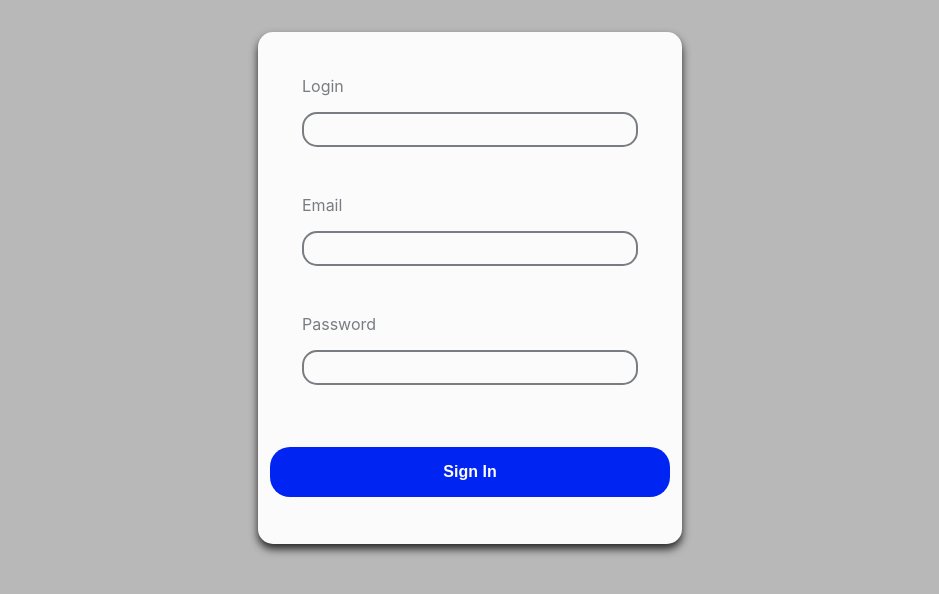
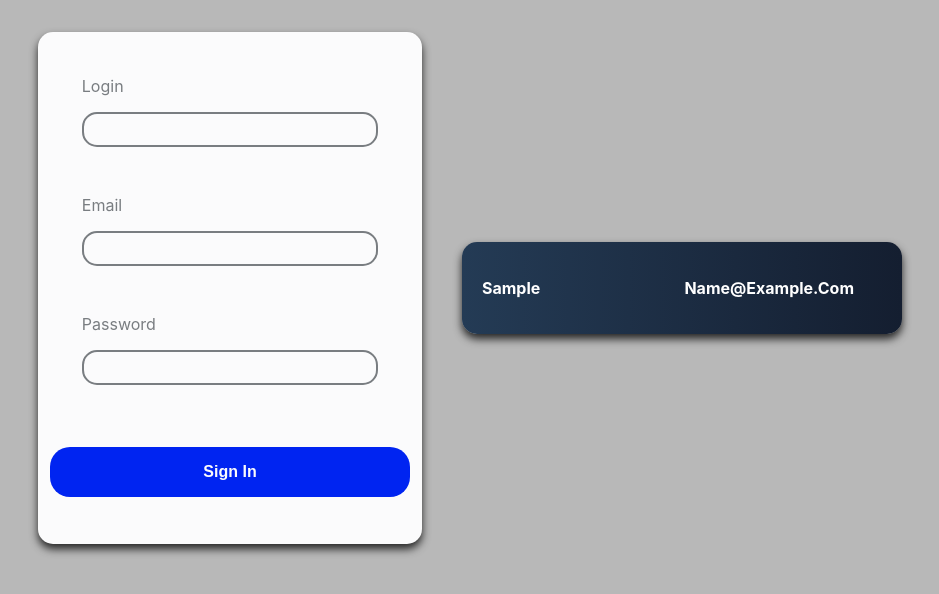
Before and after one commit to brunosm16/login-app, a React (Create React App) app: page / in a window 1280 px wide. Both pictures are taken after typing "Sample", "name@example.com", "Sample123" into the empty fields and a click on the button "Sign In". Shown: the top 594 px of the page, without its empty margins (170-1109 px from the left). Built offline with nearby package versions, Linux system fonts and the light colour scheme.

Commit message:
UsersList added. Closes #3.

```diff
--- a/src/App.css
+++ b/src/App.css
@@ -0,0 +1,12 @@
+.App {
+    display: flex;
+    justify-content: center;
+    align-items: center;
+    flex-direction: column;
+}
+
+@media screen and (min-width: 768px) {
+	.App {
+        flex-direction: row;
+	}
+}
--- a/src/App.js
+++ b/src/App.js
@@ -1,14 +1,19 @@
-import AddUser from './components/AppUsers/AddUser';
+import { useState } from 'react';
+import AddUser from './components/Users/AddUser';
+import UsersList from './components/Users/UsersList';
 import './App.css';
 
 const App = () => {
+	const [users, setUsers] = useState([]);
+
 	const handleAddUser = (data) => {
-		console.log(data);
+		setUsers((previousData) => [data, ...previousData]);
 	};
 
 	return (
 		<div className="App">
 			<AddUser onAddUser={handleAddUser} />
+			<UsersList users={users} />
 		</div>
 	);
 };
--- /dev/null
+++ b/src/components/Users/UserItem.js
@@ -0,0 +1,21 @@
+import PropTypes from 'prop-types';
+import styles from './UserItem.module.css';
+
+const UserItem = ({login, email}) => (
+    <li className={styles.item}>
+        <p>{login}</p>
+        <p>{email}</p>
+    </li>
+);
+
+UserItem.defaultProps = {
+    login: 'empty login',
+    email: 'empty email'
+}
+
+UserItem.propTypes = {
+    login: PropTypes.string,
+    email: PropTypes.string,
+}
+
+export default UserItem;
--- /dev/null
+++ b/src/components/Users/UserItem.module.css
@@ -0,0 +1,9 @@
+.item {
+    display:flex;
+    justify-content: space-between;
+    align-items: center;
+    color:#fff;
+    font-weight: bold;
+    text-transform: capitalize;
+    margin-right: 1.75rem;
+}
--- /dev/null
+++ b/src/components/Users/UsersList.js
@@ -0,0 +1,24 @@
+import PropTypes from 'prop-types';
+import Card from '../UI/Card/Card';
+import UserItem from './UserItem';
+import styles from './UsersList.module.css';
+
+const UsersList = ({ users }) => (
+	<Card cssClass={styles.list__container}>
+		<ul className={styles['users-list']}>
+			{users.map((user) => (
+				<UserItem login={user.login} email={user.email} />
+			))}
+		</ul>
+	</Card>
+);
+
+export default UsersList;
+
+UsersList.defaultProps = {
+	users: [],
+};
+
+UsersList.propTypes = {
+	users: PropTypes.arrayOf(PropTypes.object),
+};
--- /dev/null
+++ b/src/components/Users/UsersList.module.css
@@ -0,0 +1,44 @@
+.list__container {
+	background: #141e30; /* fallback for old browsers */
+	background: -webkit-linear-gradient(
+		to right,
+		#243b55,
+		#141e30
+	); /* Chrome 10-25, Safari 5.1-6 */
+	background: linear-gradient(
+		to right,
+		#243b55,
+		#141e30
+	); /* W3C, IE 10+/ Edge, Firefox 16+, Chrome 26+, Opera 12+, Safari 7+ */
+
+	margin: 1.25rem;
+}
+
+.users-list {
+	padding: 0.25rem;
+	width: 25rem;
+	list-style: none;
+	max-height: 20rem;
+	overflow: auto;
+	margin: 1rem;
+}
+
+::-webkit-scrollbar {
+	margin: 1rem;
+	width: 1rem;
+}
+
+::-webkit-scrollbar-track {
+	border-radius: 15px;
+	background: #fff;
+}
+
+::-webkit-scrollbar-thumb {
+	border-radius: 15px;
+	background: #a0a0a0;
+	transition: all 0.3s ease-in-out;
+}
+
+::-webkit-scrollbar-thumb:hover {
+	background: #9d9d9d;
+}
```
Also changed, not shown: src/components/Users/AddUser.js (renamed from src/components/AppUsers/AddUser.js), src/components/Users/AddUser.module.css (renamed from src/components/AppUsers/AddUser.module.css).
